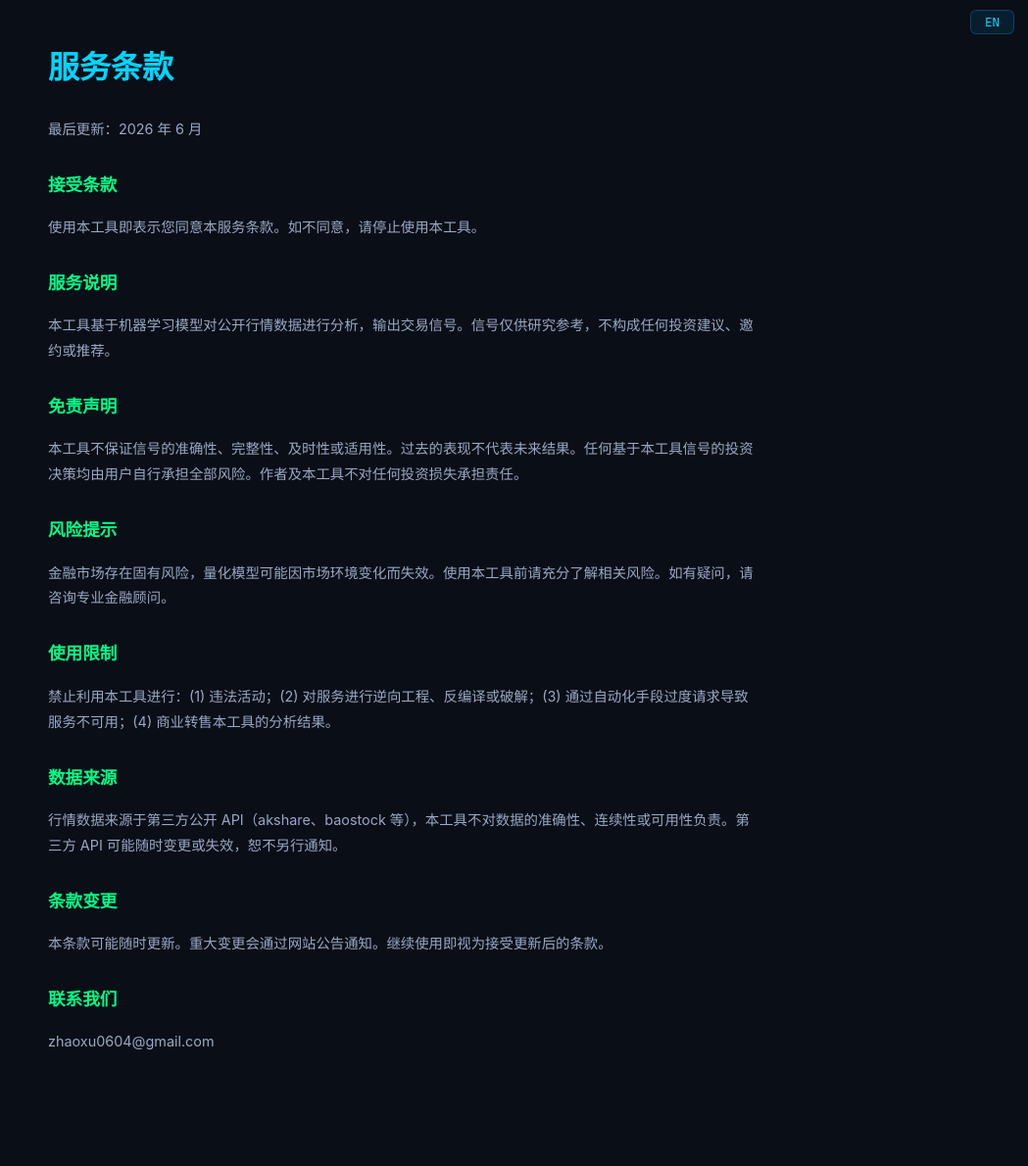
After one commit to zhaoxusun/stock-quant-model, a Flask app: page /terms in a window 1280 px wide. The commit adds this page. Shown: the whole page at 98% size, without its empty margins (231-1280 px from the left). Run offline with Flask 3, Linux system fonts and the light colour scheme.

Commit message:
feat: add Terms of Service page and copyright footer

```diff
--- a/app.py
+++ b/app.py
@@ -28,6 +28,10 @@ def privacy():
 @app.route('/about')
 def about():
     return render_template('about.html')
+
+@app.route('/terms')
+def terms():
+    return render_template('terms.html')
 
 
 @app.route('/api/predict', methods=['POST'])
--- /dev/null
+++ b/templates/terms.html
@@ -0,0 +1,119 @@
+<!DOCTYPE html>
+<html lang="zh-CN">
+<head>
+<meta charset="UTF-8">
+<meta name="viewport" content="width=device-width, initial-scale=1.0">
+<title data-i18n="title">服务条款 · Quant AI Signal</title>
+<style>
+:root { --accent-cyan: #00d4ff; --accent-green: #00ff88; --text-body: rgba(200,220,255,0.75); --text-dim: rgba(200,220,255,0.4); --bg: #0a0e17; }
+body { font-family: -apple-system,'Segoe UI',monospace; background: var(--bg); color: #c8dcff; max-width: 720px; margin: 40px auto; padding: 0 20px 60px; line-height: 1.8; }
+h1 { color: var(--accent-cyan); }
+h2 { color: var(--accent-green); font-size: 1.1rem; margin-top: 28px; }
+p, li { color: var(--text-body); font-size: 0.9rem; }
+a { color: var(--accent-cyan); }
+.lang-btn {
+  position: fixed; top: 10px; right: 14px; z-index: 200;
+  background: rgba(0,180,255,0.1); border: 1px solid rgba(0,180,255,0.25);
+  color: var(--accent-cyan); padding: 4px 14px; border-radius: 6px;
+  cursor: pointer; font-size: 0.78rem; font-family: var(--font-body,monospace);
+  transition: 0.2s;
+}
+.lang-btn:hover { background: rgba(0,180,255,0.2); }
+</style>
+</head>
+<body>
+<button class="lang-btn" onclick="switchLang()" id="langBtn">EN</button>
+<h1 data-i18n="h1">服务条款</h1>
+<p data-i18n="updated">最后更新：2026 年 6 月</p>
+
+<h2 data-i18n="accept_h">接受条款</h2>
+<p data-i18n="accept_p">使用本工具即表示您同意本服务条款。如不同意，请停止使用本工具。</p>
+
+<h2 data-i18n="service_h">服务说明</h2>
+<p data-i18n="service_p">本工具基于机器学习模型对公开行情数据进行分析，输出交易信号。信号仅供研究参考，不构成任何投资建议、邀约或推荐。</p>
+
+<h2 data-i18n="disclaimer_h">免责声明</h2>
+<p data-i18n="disclaimer_p">本工具不保证信号的准确性、完整性、及时性或适用性。过去的表现不代表未来结果。任何基于本工具信号的投资决策均由用户自行承担全部风险。作者及本工具不对任何投资损失承担责任。</p>
+
+<h2 data-i18n="risk_h">风险提示</h2>
+<p data-i18n="risk_p">金融市场存在固有风险，量化模型可能因市场环境变化而失效。使用本工具前请充分了解相关风险。如有疑问，请咨询专业金融顾问。</p>
+
+<h2 data-i18n="use_h">使用限制</h2>
+<p data-i18n="use_p">禁止利用本工具进行：(1) 违法活动；(2) 对服务进行逆向工程、反编译或破解；(3) 通过自动化手段过度请求导致服务不可用；(4) 商业转售本工具的分析结果。</p>
+
+<h2 data-i18n="data_h">数据来源</h2>
+<p data-i18n="data_p">行情数据来源于第三方公开 API（akshare、baostock 等），本工具不对数据的准确性、连续性或可用性负责。第三方 API 可能随时变更或失效，恕不另行通知。</p>
+
+<h2 data-i18n="changes_h">条款变更</h2>
+<p data-i18n="changes_p">本条款可能随时更新。重大变更会通过网站公告通知。继续使用即视为接受更新后的条款。</p>
+
+<h2 data-i18n="contact_h">联系我们</h2>
+<p><span id="email"></span></p>
+
+<script>
+const LANG = {
+  zh: {
+    title: '服务条款 · Quant AI Signal',
+    h1: '服务条款',
+    updated: '最后更新：2026 年 6 月',
+    accept_h: '接受条款',
+    accept_p: '使用本工具即表示您同意本服务条款。如不同意，请停止使用本工具。',
+    service_h: '服务说明',
+    service_p: '本工具基于机器学习模型对公开行情数据进行分析，输出交易信号。信号仅供研究参考，不构成任何投资建议、邀约或推荐。',
+    disclaimer_h: '免责声明',
+    disclaimer_p: '本工具不保证信号的准确性、完整性、及时性或适用性。过去的表现不代表未来结果。任何基于本工具信号的投资决策均由用户自行承担全部风险。作者及本工具不对任何投资损失承担责任。',
+    risk_h: '风险提示',
+    risk_p: '金融市场存在固有风险，量化模型可能因市场环境变化而失效。使用本工具前请充分了解相关风险。如有疑问，请咨询专业金融顾问。',
+    use_h: '使用限制',
+    use_p: '禁止利用本工具进行：(1) 违法活动；(2) 对服务进行逆向工程、反编译或破解；(3) 通过自动化手段过度请求导致服务不可用；(4) 商业转售本工具的分析结果。',
+    data_h: '数据来源',
+    data_p: '行情数据来源于第三方公开 API（akshare、baostock 等），本工具不对数据的准确性、连续性或可用性负责。第三方 API 可能随时变更或失效，恕不另行通知。',
+    changes_h: '条款变更',
+    changes_p: '本条款可能随时更新。重大变更会通过网站公告通知。继续使用即视为接受更新后的条款。',
+    contact_h: '联系我们',
+  },
+  en: {
+    title: 'Terms of Service · Quant AI Signal',
+    h1: 'Terms of Service',
+    updated: 'Last updated: June 2026',
+    accept_h: 'Acceptance of Terms',
+    accept_p: 'By using this tool, you agree to these Terms of Service. If you do not agree, please discontinue use.',
+    service_h: 'Service Description',
+    service_p: 'This tool analyzes public market data using machine learning models and outputs trading signals. Signals are for research and reference only and do not constitute investment advice, solicitation, or recommendation.',
+    disclaimer_h: 'Disclaimer',
+    disclaimer_p: 'This tool does not guarantee the accuracy, completeness, timeliness, or suitability of its signals. Past performance does not guarantee future results. Any investment decisions based on this tool\'s signals are made at your own risk. The author and this tool assume no liability for any investment losses.',
+    risk_h: 'Risk Warning',
+    risk_p: 'Financial markets carry inherent risks. Quantitative models may fail due to changing market conditions. Fully understand the risks before using this tool. Consult a professional financial advisor if in doubt.',
+    use_h: 'Usage Restrictions',
+    use_p: 'You may not use this tool to: (1) engage in illegal activities; (2) reverse engineer, decompile, or crack the service; (3) overload the service through automated requests; (4) commercially resell analysis results.',
+    data_h: 'Data Sources',
+    data_p: 'Market data is sourced from third-party public APIs (akshare, baostock, etc.). This tool is not responsible for data accuracy, continuity, or availability. Third-party APIs may change or become unavailable without notice.',
+    changes_h: 'Changes to Terms',
+    changes_p: 'These terms may be updated at any time. Material changes will be announced on the website. Continued use constitutes acceptance of updated terms.',
+    contact_h: 'Contact Us',
+  }
+};
+
+let currentLang = localStorage.getItem('lang') || 'zh';
+function t(key) {
+  const v = LANG[currentLang] ? LANG[currentLang][key] : LANG['zh'][key];
+  return typeof v === 'function' ? v : (v || key);
+}
+function translatePage() {
+  document.querySelectorAll('[data-i18n]').forEach(el => {
+    const key = el.getAttribute('data-i18n');
+    el.textContent = t(key);
+  });
+  document.getElementById('langBtn').textContent = currentLang === 'zh' ? 'EN' : '中';
+}
+function switchLang() {
+  currentLang = currentLang === 'zh' ? 'en' : 'zh';
+  localStorage.setItem('lang', currentLang);
+  translatePage();
+}
+translatePage();
+
+document.getElementById('email').textContent = ['zhaoxu', '0604', '@', 'gmail', '.com'].join('');
+</script>
+</body>
+</html>
```
Also changed, not shown: templates/index.html (+9 -0 lines).
